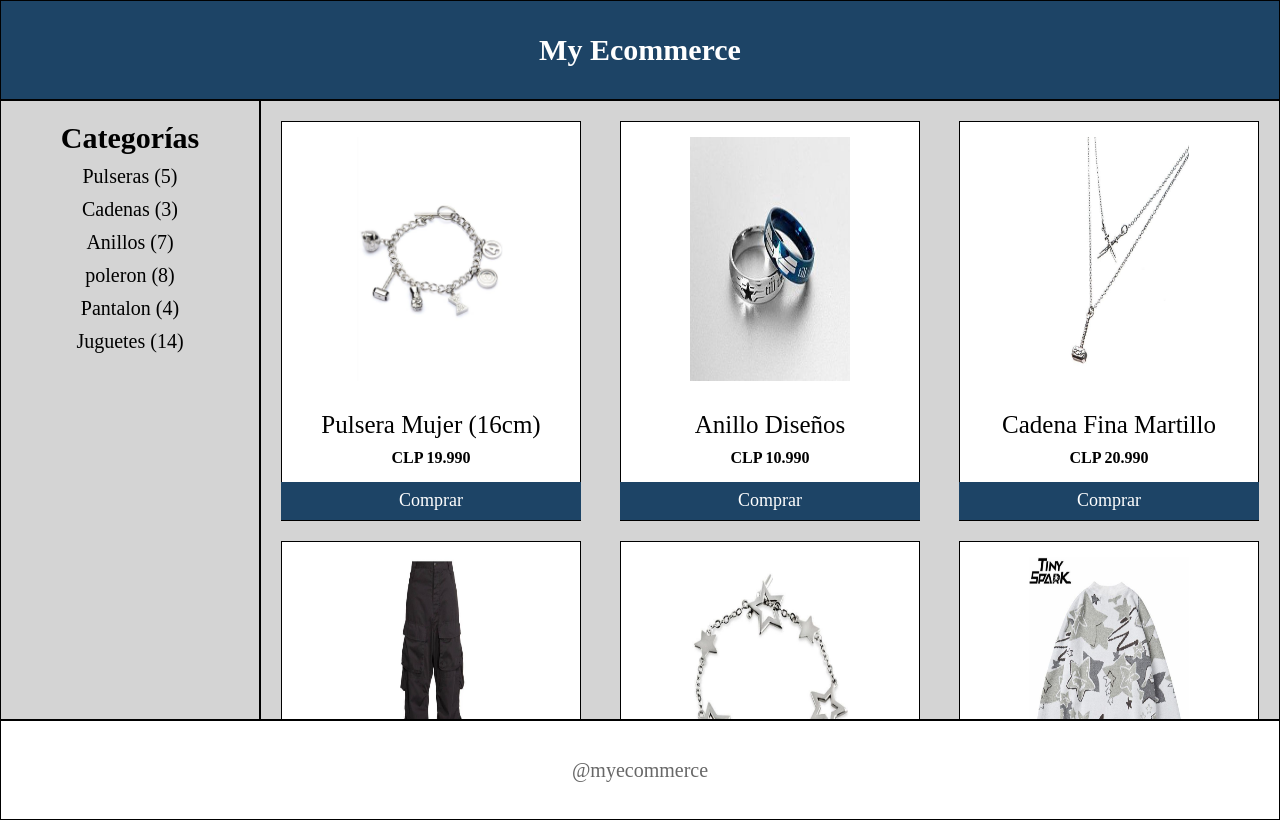
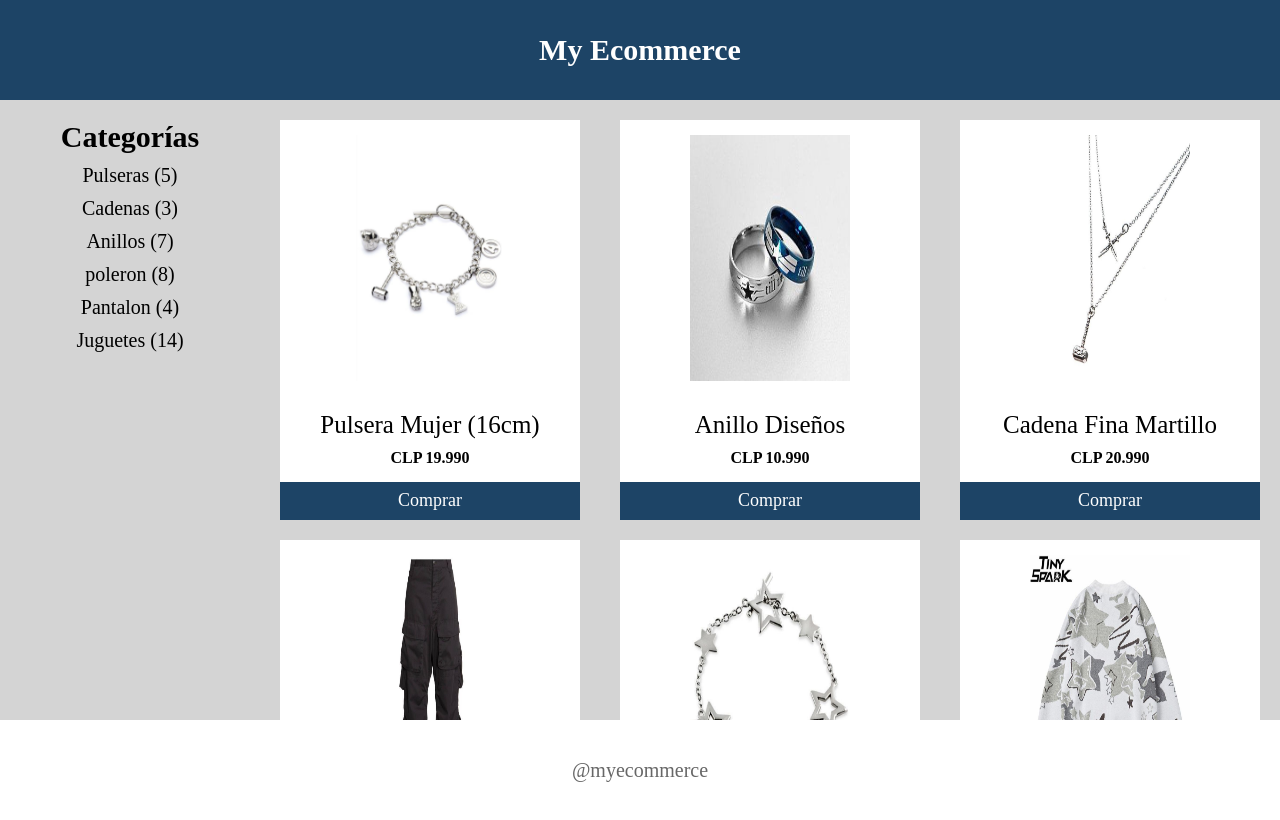
Before and after one commit to luisCastroMarquez/Grid_desafio, a plain HTML site: page index.html in a window 1280 px wide. Drawn offline with Linux system fonts and the light colour scheme.

Commit message:
eliminacion border

```diff
--- a/assets/css/styles.css
+++ b/assets/css/styles.css
@@ -25,7 +25,7 @@ header {
     flex-direction: column;
     justify-content: space-around;
     background: #1d4466;
-    border: 1px solid #000;
+    /*border: 1px solid #000;*/
 }
 
 header h1{
@@ -41,7 +41,7 @@ header h1{
     align-items: center;
     padding: 20px 0;
     background: #d4d4d4;
-    border: 1px solid #000;
+    /*border: 1px solid #000;*/
 }
 
 .sidebar h2 {
@@ -59,7 +59,7 @@ header h1{
     grid-area: productos;
     overflow-y: auto;
     background: #d4d4d4;
-    border: 1px solid #000;
+    /*border: 1px solid #000;*/
 }
 
 .products__list {
@@ -80,7 +80,7 @@ header h1{
     align-items: center;
     flex-direction: column;
     justify-content: space-around;
-    border: 1px solid #000;
+    /*border: 1px solid #000;*/
 }
 
 .products__list__card img {
@@ -132,7 +132,7 @@ footer {
     display: flex;
     justify-content: center;
     align-items: center;
-    border: 1px solid #000;
+    /*border: 1px solid #000;*/
 }
 
 footer p {
@@ -167,7 +167,6 @@ footer p {
         align-items: center;
         flex-direction: column;
         justify-content: space-around;
-        border: 1px solid #000;
     }
 
     .products__list__card img {
```
